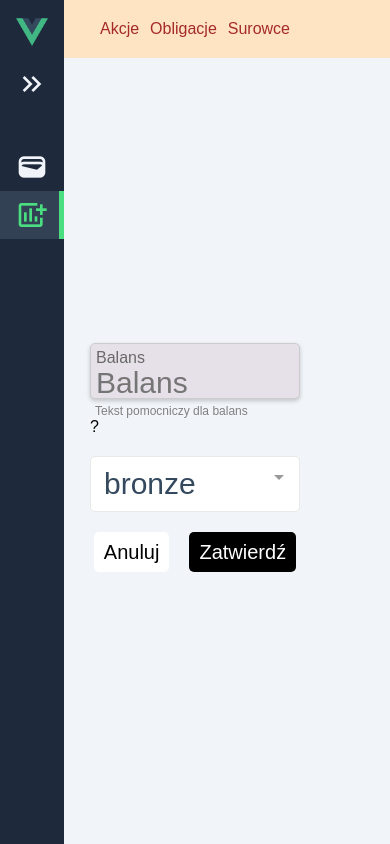
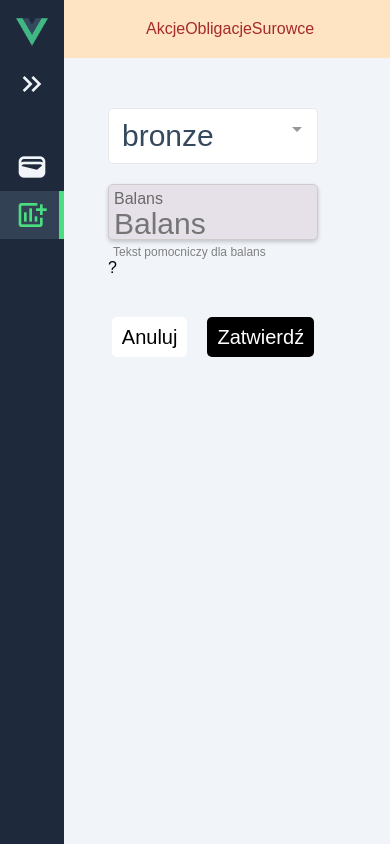
Before and after one commit to cezaryIwan/kala, a Vue app in the folder client/: page /assets in a window 390 px wide. Built offline with nearby package versions, Linux system fonts and the light colour scheme.

Commit message:
responsive padding for content and header

```diff
--- a/client/src/components/Assets.vue
+++ b/client/src/components/Assets.vue
@@ -7,6 +7,7 @@
         </div>
         <div class = "assetsContent">
             <div class = "assetsInputs">
+                <multiselect v-model="chosenAsset" :options="listOfAssets" :show-labels="true" :selectLabel="null" :selectedLabel="null" :deselectLabel="null" :allow-empty="false" :placeholder="chosenAsset"></multiselect>
                 <div class="wrapper">
                     <div class="inputDecorator">
                         <label for="balanceInput">Balans</label>
@@ -19,7 +20,6 @@
                         <span class="tooltipText">Tooltip dla balans</span>
                     </div>
                 </div>
-            <multiselect v-model="chosenAsset" :options="listOfAssets" :show-labels="true" :selectLabel="null" :selectedLabel="null" :deselectLabel="null" :allow-empty="false" :placeholder="chosenAsset"></multiselect>
             </div>
             <div class="assetsButtons">
                 <button id="cancel"> Anuluj </button>
@@ -66,6 +66,7 @@
 <style>
 
 .assets{
+    justify-items: center;
     display: flex;
     flex-direction: column;
     width: 100vw;
@@ -78,8 +79,8 @@
     align-items:center;
     background-color:bisque;
     padding: 20px 220px;
-        @media screen and (max-width: 1024px) {
-        padding: 20px 100px;
+        @media(max-width: 1024px) {
+        padding: 20px 100px 20px 146px;
     }
 }
 .assetsHeader a{
@@ -90,8 +91,12 @@
     display: flex;
     flex-direction: column;
     align-items: center;
-    justify-content: center;
     height: 90vh;
+    padding-top: 30px;
+
+    @media(max-width: 1024px) {
+        padding-left: 36px;
+    }
 }
 .assetsInputs{
     display: flex;
@@ -104,7 +109,6 @@
 .wrapper{
     display: flex;
     flex-direction: column;
-
     width:210px;
     margin: 20px;
 }
```
